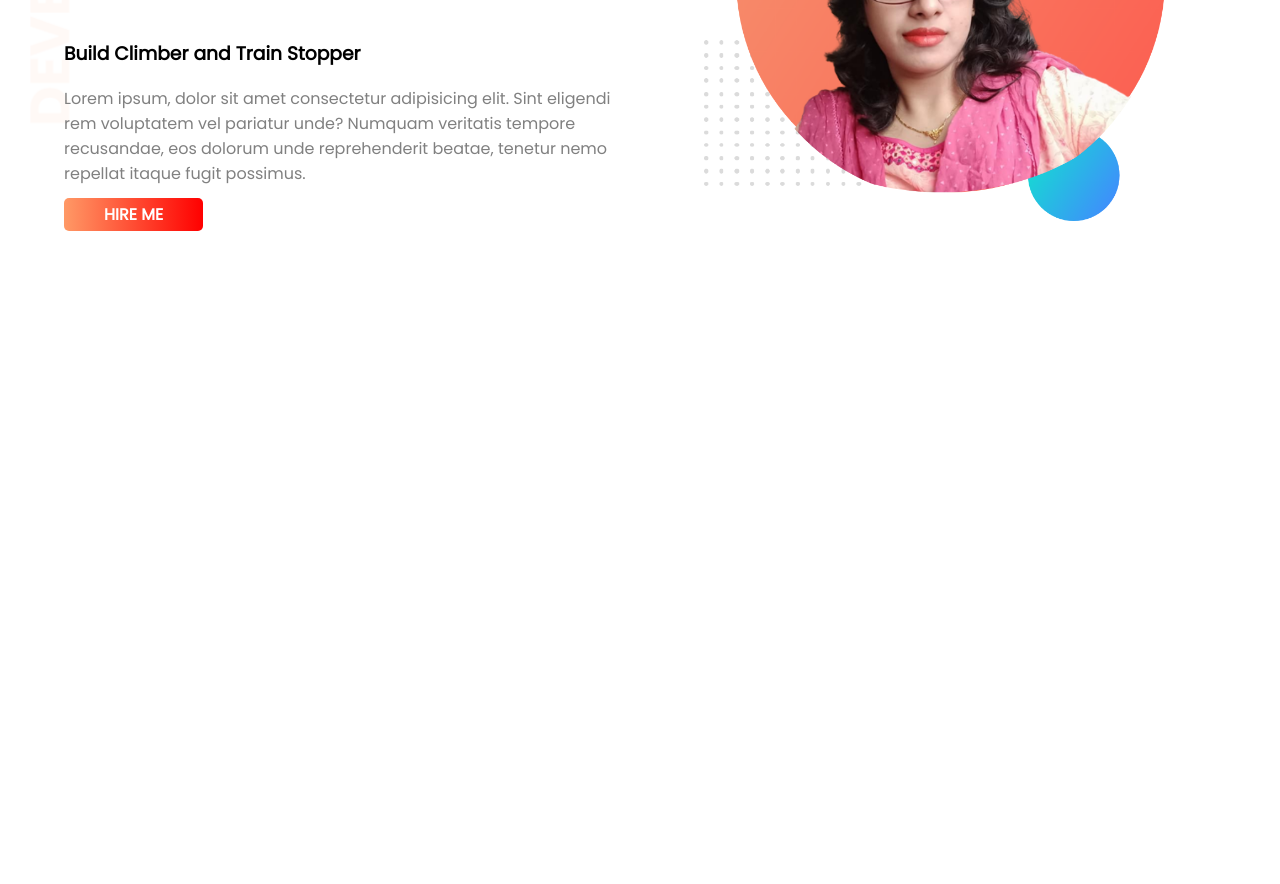
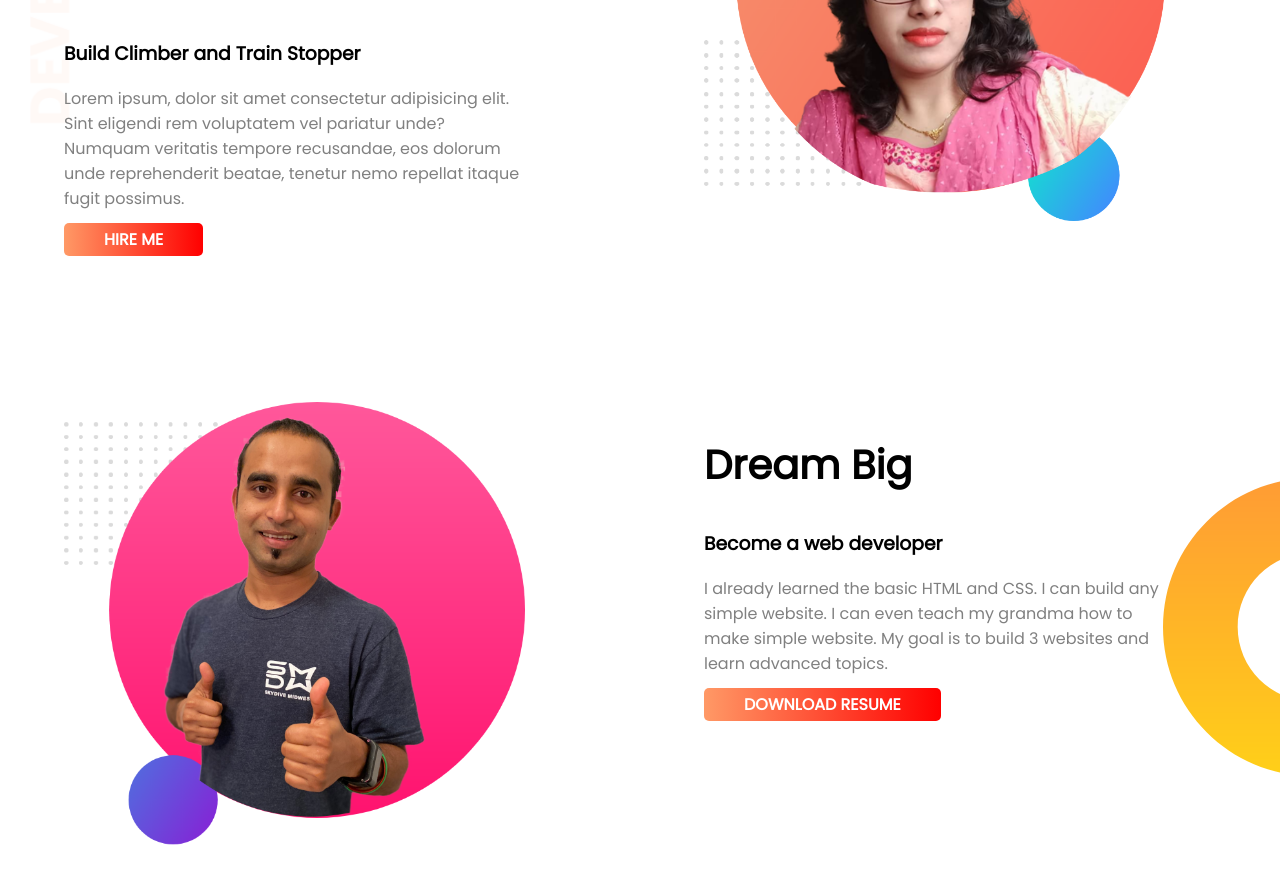
Before and after one commit to pujadey48/developer-portfolio, a plain HTML site: page index.html in a window 1280 px wide. Shown: the part 236-1120 px from the top of the page. Before the commit the page ends 800 px from the top, so only its background shows below. Drawn offline with Linux system fonts and the light colour scheme.

Commit message:
dream added

```diff
--- a/index.html
+++ b/index.html
@@ -16,13 +16,28 @@
             <h1>Welcome To </h1>
         <h1><span class="orange-color">Puja Dey </span>world</h1>
         <h3>Build Climber and Train Stopper</h3>
-        <p id="firstpara">Lorem ipsum, dolor sit amet consectetur adipisicing elit. Sint eligendi rem voluptatem vel pariatur unde? Numquam veritatis tempore recusandae, eos dolorum unde reprehenderit beatae, tenetur nemo repellat itaque fugit possimus.</p>
-        <a class="hireme-button" target="_blank" href="https://www.w3schools.com/">HIRE ME</a>
+        <p class="paragraph">Lorem ipsum, dolor sit amet consectetur adipisicing elit. Sint eligendi rem voluptatem vel pariatur unde? Numquam veritatis tempore recusandae, eos dolorum unde reprehenderit beatae, tenetur nemo repellat itaque fugit possimus.</p>
+        <a class="button" target="_blank" href="https://www.w3schools.com/">HIRE ME</a>
         </div>
 
         <div class="half-width">
             <img src="images/mypic.png" alt="puja dey picture">
         </div>
     </section>
+
+    <section class="second-banner">
+        <div class="half-width">
+            <img src="images/jhankar2.png" alt="">
+        </div>
+
+        <div class="half-width">
+            <h2>Dream Big</h2>
+            <h3>Become a web developer</h3>
+            <p class="paragraph">I already learned the basic HTML and CSS. I can build any simple website. I can even teach my grandma how to make simple website. My goal is to build 3 websites and learn advanced topics.</p>
+            <a class="button" target="_blank" href="https://www.w3schools.com/">DOWNLOAD RESUME</a>
+
+        </div>
+    </section>
+
 </body>
 </html>
--- a/style.css
+++ b/style.css
@@ -4,15 +4,22 @@ body{
 }
 h1{
     font-size: 50px;
+
 }
+h2{
+    font-size: 40px;
+}
+
 .orange-color{
     color: orange;
 }
-#firstpara{
+.paragraph{
     color: gray;
+    width: 80%;
 }
 section{
     display: flex;
+    margin-bottom: 150px;
 }
 .half-width{
     width: 50%;
@@ -21,7 +28,7 @@ section{
 .half-width img{
     width: 80%;
 }
-.hireme-button{
+.button{
     color: white;
     font-weight: 700;
     text-decoration: none;
@@ -35,3 +42,9 @@ section{
     background-image: url(images/top-banner.png);
     background-repeat: no-repeat;
 }
+
+.second-banner{
+    background-image: url(images/dream-bg.png);
+    background-repeat: no-repeat;
+    background-position: right;
+}
```
Also changed, not shown: 1 other file.
